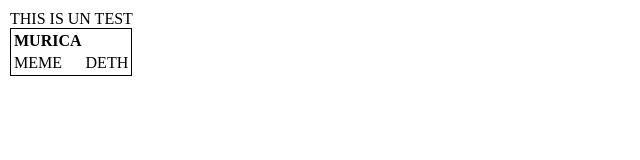
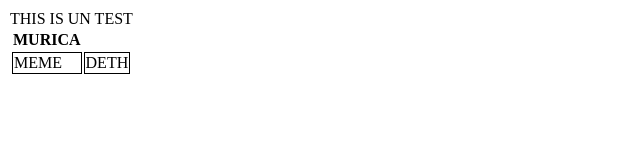
Before and after one commit to TheDustyard/MagicMirror, a plain HTML site: page index.html in a window 1280 px wide. Shown: the full height of the page, 0-640 px from the left. Drawn offline with Linux system fonts and the light colour scheme.

Commit message:
Update global.css

```diff
--- a/css/global.css
+++ b/css/global.css
@@ -7,7 +7,7 @@ body{
     */
 }
 
-table{
+td{
     border: 1px solid black;
 }
 
```
